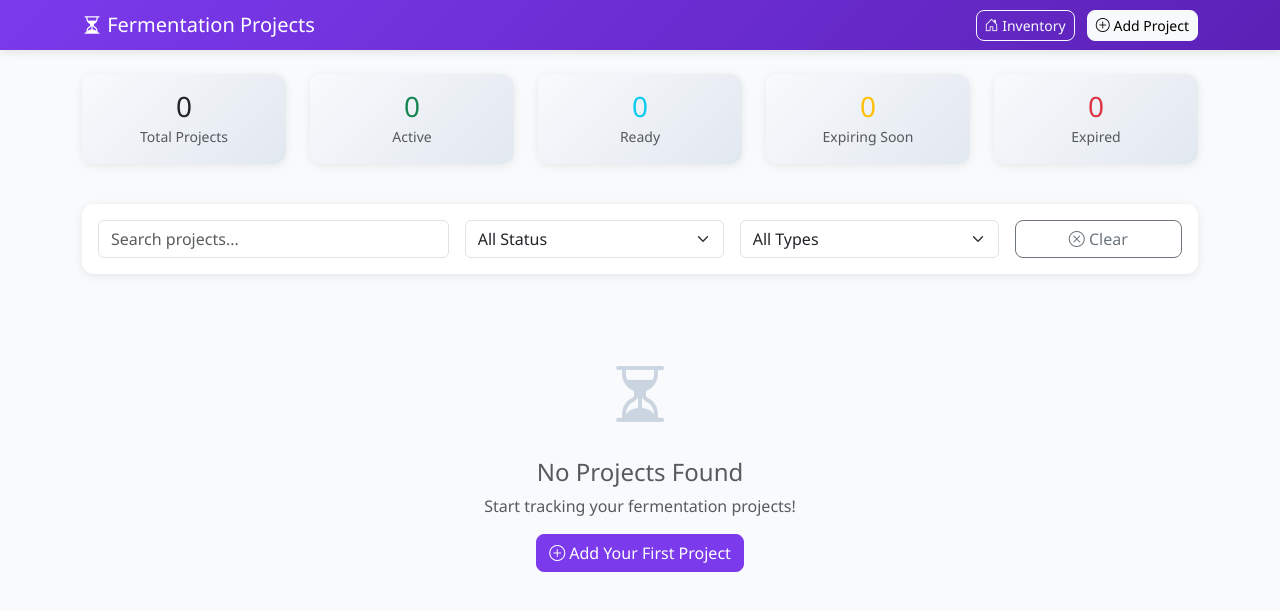
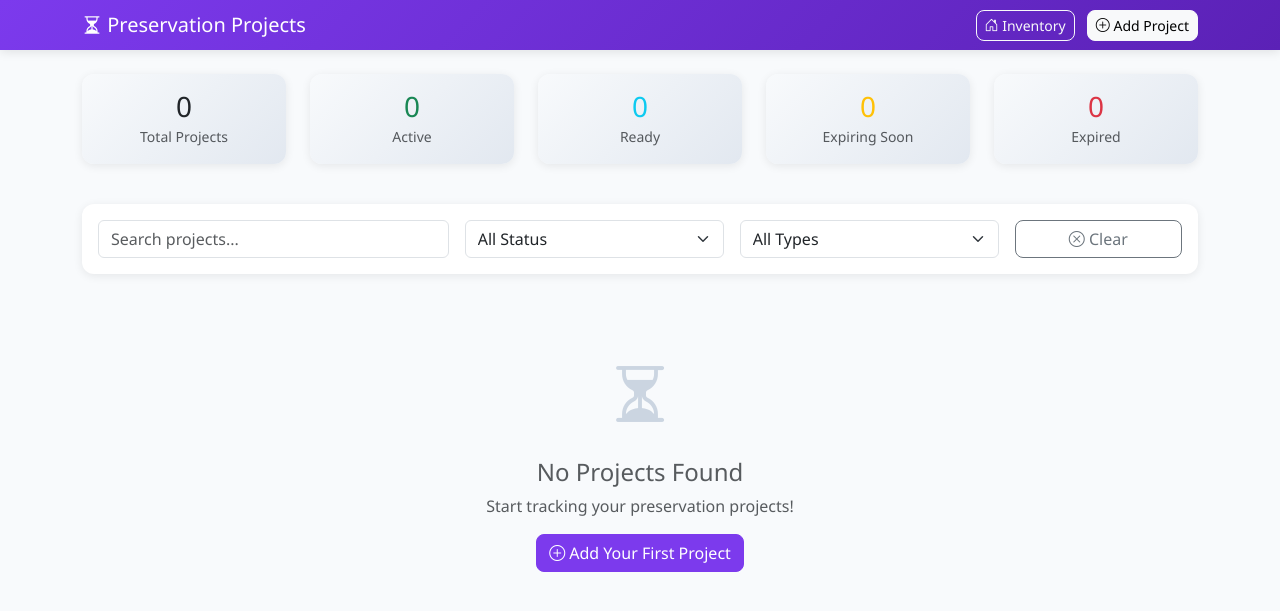
Before and after one commit to Frederik3152/basement_inventory, a Flask app: page /projects in a window 1280 px wide. Shown: the top 611 px of the page. Run offline with Flask 3, Linux system fonts and the light colour scheme; data that the repository does not hold is empty; some libraries are stand-ins or nearby versions.

Commit message:
fixing terminology

```diff
--- a/templates/projects.html
+++ b/templates/projects.html
@@ -3,7 +3,7 @@
 <head>
     <meta charset="UTF-8">
     <meta name="viewport" content="width=device-width, initial-scale=1.0">
-    <title>Fermentation Projects - Basement Manager</title>
+    <title>Preservation Projects - Basement Manager</title>
     <link href="https://cdn.jsdelivr.net/npm/bootstrap@5.3.0/dist/css/bootstrap.min.css" rel="stylesheet">
     <link href="https://cdn.jsdelivr.net/npm/bootstrap-icons@1.10.0/font/bootstrap-icons.css" rel="stylesheet">
     <link href="{{ url_for('static', filename='css/styles.css') }}" rel="stylesheet">
@@ -79,7 +79,7 @@
     <nav class="navbar navbar-dark">
         <div class="container">
             <span class="navbar-brand mb-0 h1">
-                <i class="bi bi-hourglass-split"></i> Fermentation Projects
+                <i class="bi bi-hourglass-split"></i> Preservation Projects
             </span>
             <div>
                 <a href="/" class="btn btn-outline-light btn-sm me-2">
@@ -183,7 +183,7 @@
         <div id="emptyState" class="text-center py-5" style="display: none;">
             <i class="bi bi-hourglass-split" style="font-size: 4rem; color: #cbd5e1;"></i>
             <h4 class="mt-3 text-muted">No Projects Found</h4>
-            <p class="text-muted">Start tracking your fermentation projects!</p>
+            <p class="text-muted">Start tracking your preservation projects!</p>
             <button class="btn btn-primary" onclick="showAddProjectModal()">
                 <i class="bi bi-plus-circle"></i> Add Your First Project
             </button>
```
